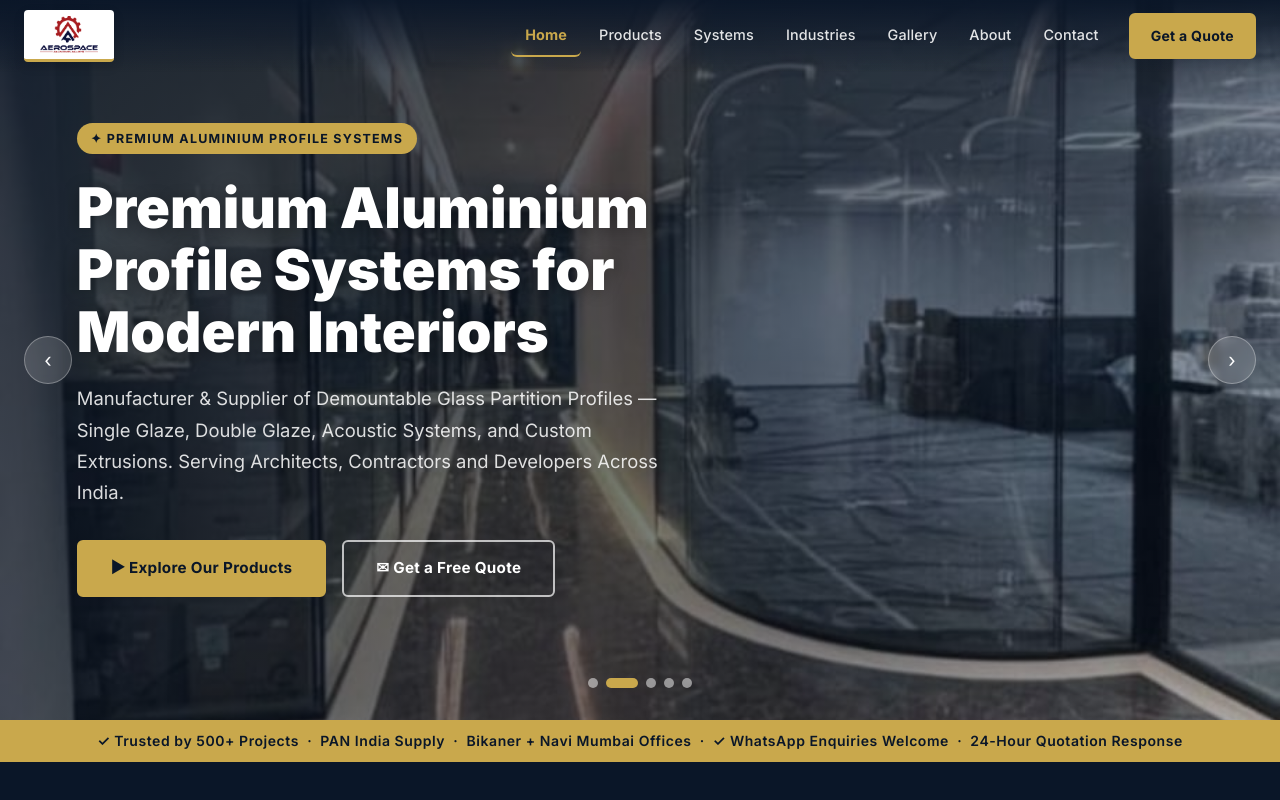
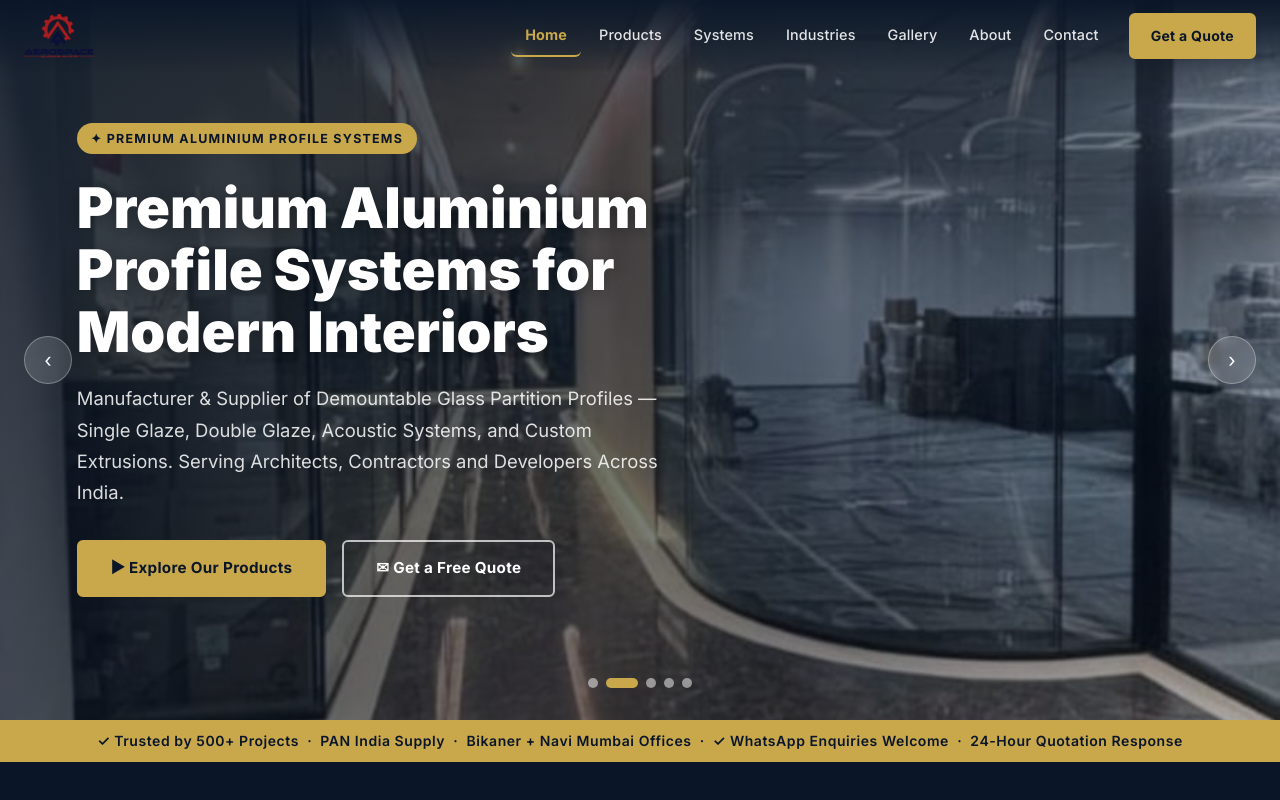
Before and after one commit to digitalsolution360web/raja-project, a Next.js app: page / in a window 1280 px wide. Shown: the top 800 px of the page. Built offline with nearby package versions, Linux system fonts and the light colour scheme.

Commit message:
new update

```diff
--- a/app/components/Footer.tsx
+++ b/app/components/Footer.tsx
@@ -10,23 +10,12 @@ export default function Footer() {
           {/* Brand */}
           <div>
             <Link href="/" style={{ textDecoration: 'none', display: 'inline-block', marginBottom: '1.25rem' }}>
-              <div style={{
-                background: '#FFFFFF',
-                padding: '6px 14px',
-                borderRadius: '4px',
-                display: 'inline-flex',
-                alignItems: 'center',
-                justifyContent: 'center',
-                height: '48px',
-                borderBottom: '3px solid var(--gold)',
-                boxShadow: '0 4px 12px rgba(0, 0, 0, 0.12)'
-              }}>
+              <div style={{ position: 'relative', height: '40px', width: '160px' }}>
                 <Image
-                  src="/logo.png"
+                  src="/logoo.png"
                   alt="Company Logo"
-                  width={140}
-                  height={32}
-                  style={{ objectFit: 'contain', width: 'auto', height: '100%' }}
+                  fill
+                  style={{ objectFit: 'contain', objectPosition: 'left' }}
                 />
               </div>
             </Link>
--- a/app/components/Navbar.tsx
+++ b/app/components/Navbar.tsx
@@ -40,25 +40,13 @@ export default function Navbar() {
       >
         <div className="container-main" style={{ display: 'flex', alignItems: 'center', justifyContent: 'space-between', padding: '0 1.5rem', height: '72px' }}>
           {/* Logo */}
-          <Link href="/" style={{ textDecoration: 'none', display: 'flex', alignItems: 'center' }}>
-            <div style={{
-              background: '#FFFFFF',
-              padding: '6px 16px',
-              borderRadius: '4px',
-              display: 'flex',
-              alignItems: 'center',
-              justifyContent: 'center',
-              height: '52px',
-              borderBottom: '3px solid var(--gold)',
-              boxShadow: '0 4px 12px rgba(0, 0, 0, 0.12)',
-              transition: 'transform 0.2s ease'
-            }}>
+          <Link href="/" style={{ textDecoration: 'none', display: 'flex', alignItems: 'center', height: '100%' }}>
+            <div style={{ position: 'relative', height: '44px', width: '180px' }}>
               <Image
-                src="/logo.png"
+                src="/logoo.png"
                 alt="Logo"
-                width={150}
-                height={36}
-                style={{ objectFit: 'contain', width: 'auto', height: '100%' }}
+                fill
+                style={{ objectFit: 'contain', objectPosition: 'left' }}
                 priority
               />
             </div>
--- a/app/page.tsx
+++ b/app/page.tsx
@@ -115,6 +115,56 @@ function HeroSlider() {
   );
 }
 
+function TestimonialSlider() {
+  const [current, setCurrent] = useState(0);
+  const total = testimonials.length;
+
+  const next = useCallback(() => setCurrent(c => (c + 1) % total), [total]);
+  const prev = () => setCurrent(c => (c - 1 + total) % total);
+
+  useEffect(() => {
+    const timer = setInterval(next, 6000);
+    return () => clearInterval(timer);
+  }, [next]);
+
+  return (
+    <div style={{ position: 'relative', maxWidth: '800px', margin: '0 auto', overflow: 'hidden', padding: '1rem' }}>
+      <div style={{
+        display: 'flex',
+        transition: 'transform 0.5s ease',
+        transform: `translateX(-${current * 100}%)`
+      }}>
+        {testimonials.map((t, i) => (
+          <div key={i} style={{ minWidth: '100%', padding: '0 1rem' }}>
+            <div className="testimonial-card" style={{ height: '100%', display: 'flex', flexDirection: 'column', justifyContent: 'center', padding: '3rem 2.5rem' }}>
+              <div style={{ fontSize: '3.5rem', color: 'var(--gold)', lineHeight: 1, marginBottom: '0.5rem' }}>&ldquo;</div>
+              <p style={{ color: 'var(--text-mid)', fontSize: '1.15rem', lineHeight: 1.8, marginBottom: '2rem', fontStyle: 'italic' }}>{t.text}</p>
+              <div style={{ display: 'flex', alignItems: 'center', gap: '1rem' }}>
+                <div style={{ width: '48px', height: '48px', borderRadius: '50%', background: 'var(--navy)', display: 'flex', alignItems: 'center', justifyContent: 'center', color: 'var(--gold)', fontWeight: 800, fontSize: '1.1rem' }}>★</div>
+                <div>
+                  <div style={{ fontWeight: 800, fontSize: '1.05rem', color: 'var(--navy)', letterSpacing: '0.01em' }}>{t.author}</div>
+                  <div style={{ fontSize: '0.9rem', color: 'var(--gold)', marginTop: '2px' }}>★★★★★ Rating</div>
+                </div>
+              </div>
+            </div>
+          </div>
+        ))}
+      </div>
+
+      {/* Navigation */}
+      <div style={{ display: 'flex', justifyContent: 'center', gap: '1.5rem', marginTop: '3rem' }}>
+        <button onClick={prev} className="btn-outline-navy" style={{ padding: '0.75rem 1.25rem', borderRadius: '50px', cursor: 'pointer', border: '2px solid var(--navy)', background: 'transparent', color: 'var(--navy)', fontWeight: 700 }}>← Prev</button>
+        <div style={{ display: 'flex', alignItems: 'center', gap: '0.5rem' }}>
+          {testimonials.map((_, i) => (
+            <div key={i} onClick={() => setCurrent(i)} style={{ width: '10px', height: '10px', borderRadius: '50%', background: i === current ? 'var(--gold)' : 'var(--silver-dark)', cursor: 'pointer', transition: 'all 0.3s' }} />
+          ))}
+        </div>
+        <button onClick={next} className="btn-outline-navy" style={{ padding: '0.75rem 1.25rem', borderRadius: '50px', cursor: 'pointer', border: '2px solid var(--navy)', background: 'transparent', color: 'var(--navy)', fontWeight: 700 }}>Next →</button>
+      </div>
+    </div>
+  );
+}
+
 export default function HomePage() {
   return (
     <div>
@@ -207,7 +257,7 @@ export default function HomePage() {
             <p className="section-subtitle" style={{ margin: '0 auto' }}>Our partition systems are trusted by architects and contractors across every sector.</p>
           </div>
 
-          <div style={{ display: 'grid', gridTemplateColumns: 'repeat(auto-fill, minmax(240px, 1fr))', gap: '1.25rem', marginBottom: '2.5rem' }}>
+          <div className="industries-grid">
             {industries.map((ind, i) => (
               <div key={i} className="industry-tile">
                 <Image src={ind.img} alt={ind.name} fill style={{ objectFit: 'cover' }} />
@@ -217,6 +267,24 @@ export default function HomePage() {
               </div>
             ))}
           </div>
+
+          <style jsx>{`
+            .industries-grid {
+              display: grid;
+              grid-template-columns: repeat(4, 1fr);
+              gap: 1.5rem;
+              margin-bottom: 2.5rem;
+            }
+            @media (max-width: 1024px) {
+              .industries-grid { grid-template-columns: repeat(3, 1fr); }
+            }
+            @media (max-width: 768px) {
+              .industries-grid { grid-template-columns: repeat(2, 1fr); }
+            }
+            @media (max-width: 480px) {
+              .industries-grid { grid-template-columns: 1fr; }
+            }
+          `}</style>
 
           <div style={{ textAlign: 'center' }}>
             <Link href="/industries" className="btn-navy">See How We Serve Each Industry →</Link>
@@ -252,21 +320,7 @@ export default function HomePage() {
             <h2 className="section-title">What Architects &amp; Contractors Say</h2>
           </div>
 
-          <div style={{ display: 'grid', gridTemplateColumns: 'repeat(auto-fill, minmax(300px, 1fr))', gap: '1.5rem' }}>
-            {testimonials.map((t, i) => (
-              <div key={i} className="testimonial-card">
-                <div style={{ fontSize: '2.5rem', color: 'var(--gold)', lineHeight: 1, marginBottom: '0.75rem' }}>&ldquo;</div>
-                <p style={{ color: 'var(--text-mid)', fontSize: '0.95rem', lineHeight: 1.75, marginBottom: '1.25rem', fontStyle: 'italic' }}>{t.text}</p>
-                <div style={{ display: 'flex', alignItems: 'center', gap: '0.5rem' }}>
-                  <div style={{ width: '36px', height: '36px', borderRadius: '50%', background: 'var(--navy)', display: 'flex', alignItems: 'center', justifyContent: 'center', color: 'var(--gold)', fontWeight: 800, fontSize: '0.875rem' }}>★</div>
-                  <div>
-                    <div style={{ fontWeight: 700, fontSize: '0.875rem', color: 'var(--navy)' }}>{t.author}</div>
-                    <div style={{ fontSize: '0.78rem', color: 'var(--gold)' }}>★★★★★</div>
-                  </div>
-                </div>
-              </div>
-            ))}
-          </div>
+          <TestimonialSlider />
         </div>
       </section>
 
```
Also changed, not shown: public/logoo.png (added).
